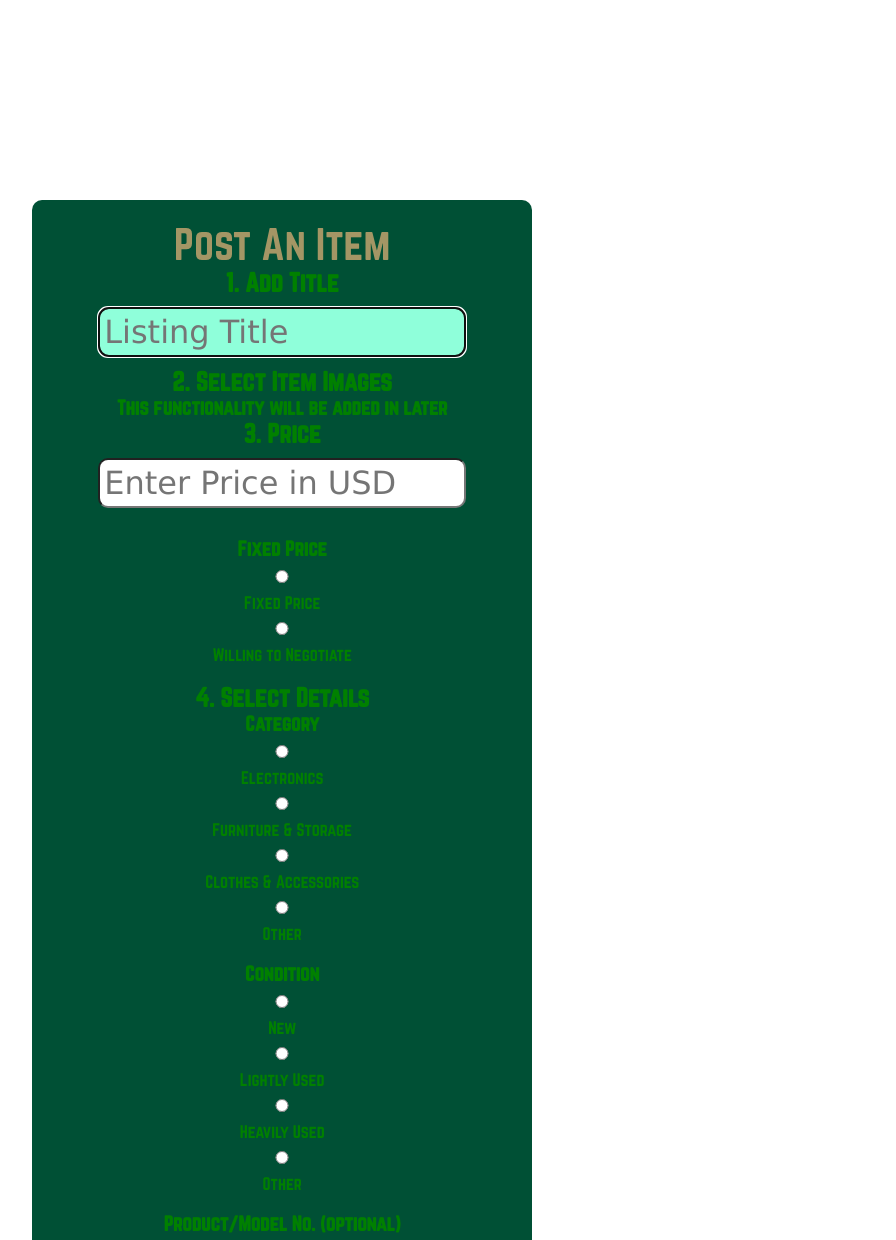
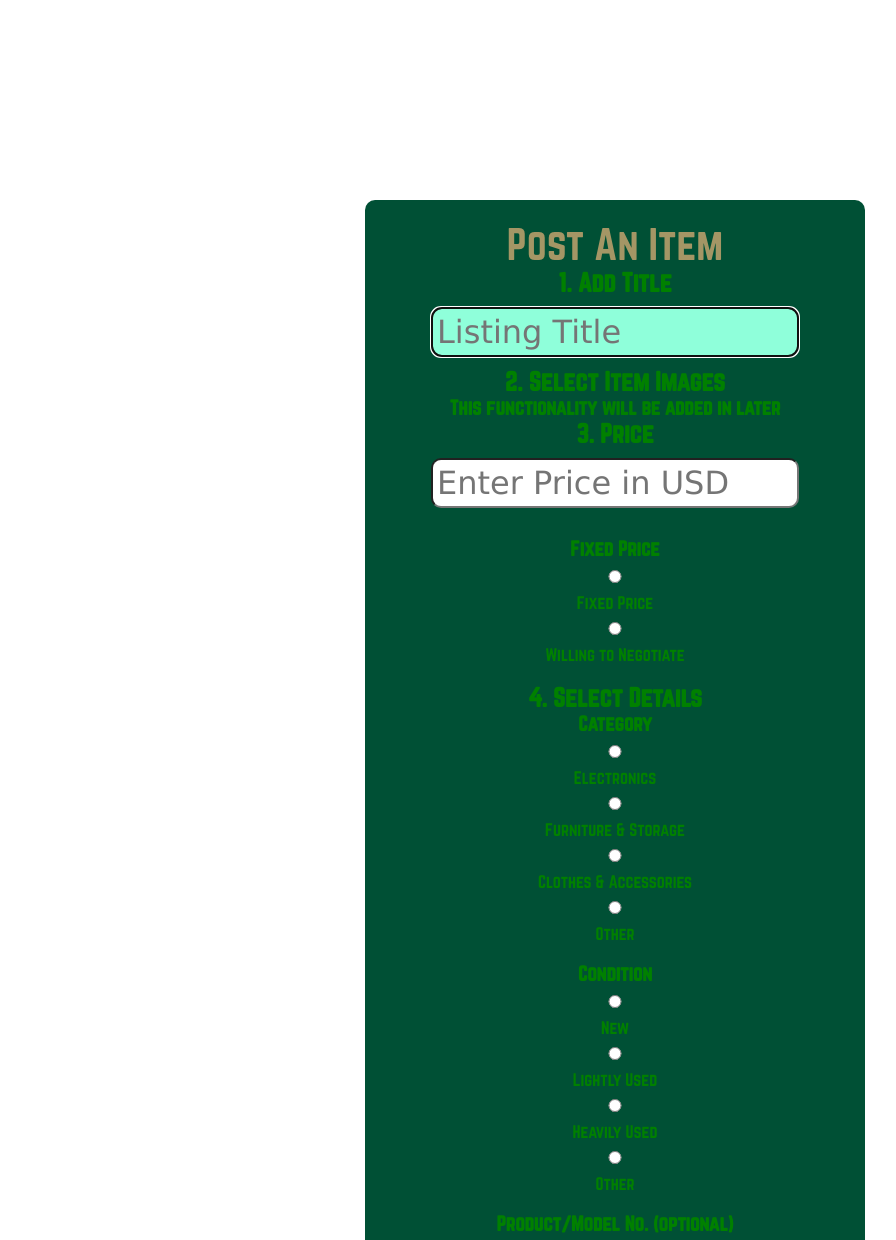
Before and after one commit to cmadajski/niner_miner, a Flask app: page /post in a window 1280 px wide. Shown: the part 64-1304 px from the top of the page, without its empty margins (25-921 px from the left). Run offline with Flask 2, Linux system fonts and the light colour scheme; the visitor is signed in with stand-in values (Sample User, id 1).

Commit message:
Removed right-column div so the form is centered

```diff
--- a/src/static/css/post.css
+++ b/src/static/css/post.css
@@ -4,20 +4,13 @@ body {
     font-family: Norwester;
     color: green;
 }
+
 @font-face {
     font-family: Norwester;
     src: url(../fonts/norwester.otf);
 }
 
 /* using for testing purposes */
-
-.right-column {
-
-    width: 48vw;
-    height: 100vh;
-    margin: 0;
-    padding: 0;
-}
 .post {
     width: 500px;
     margin: 0 auto;
--- a/src/templates/post.html
+++ b/src/templates/post.html
@@ -2,7 +2,6 @@
 {% block links %}../static/css/post.css{% endblock %}
 {% block title %}Post An Item{% endblock %}
 {% block content %}
-    <div class="right-column">
     <div class="post">
         <div class="post-title">
             <span>Post An Item</span>
@@ -80,5 +79,4 @@
             </form>
         </div>
     </div>
-    </div>
 {% endblock %}
```
Lines whose indentation alone changed are shown as unchanged.
